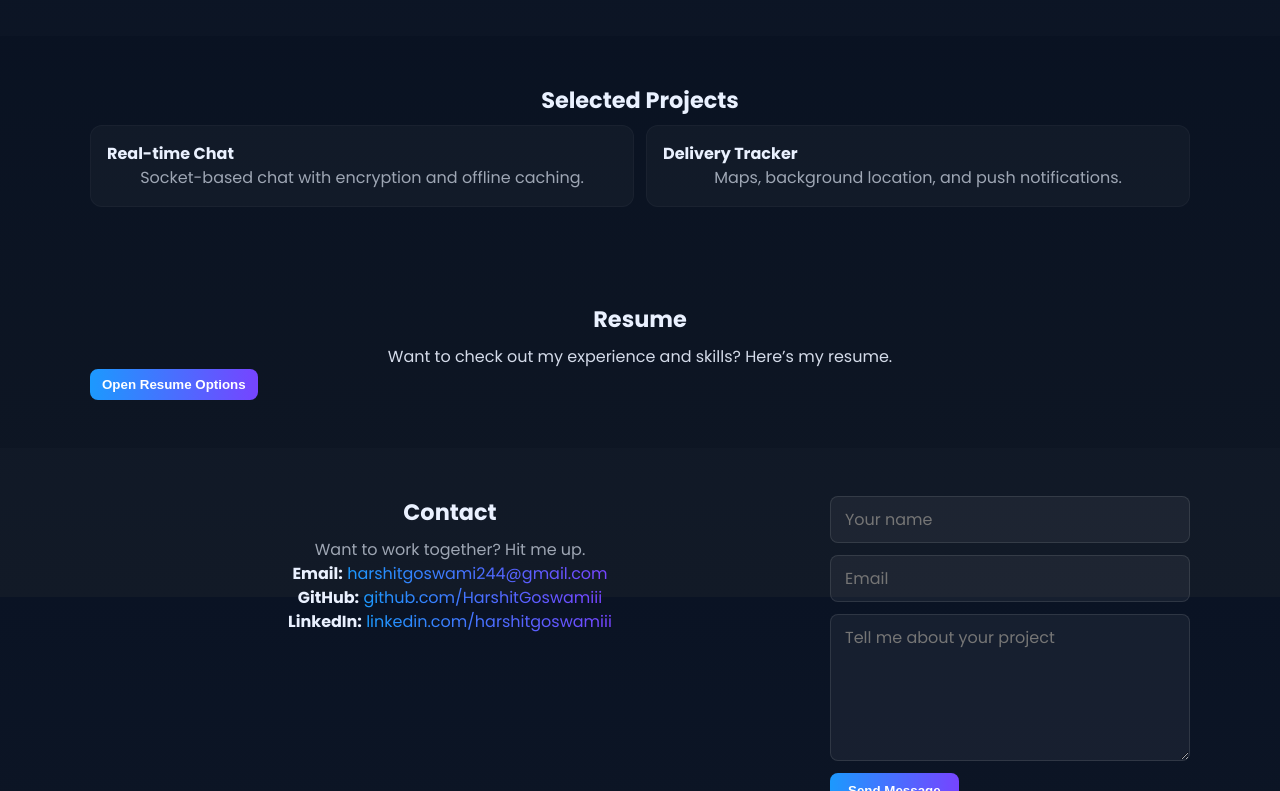
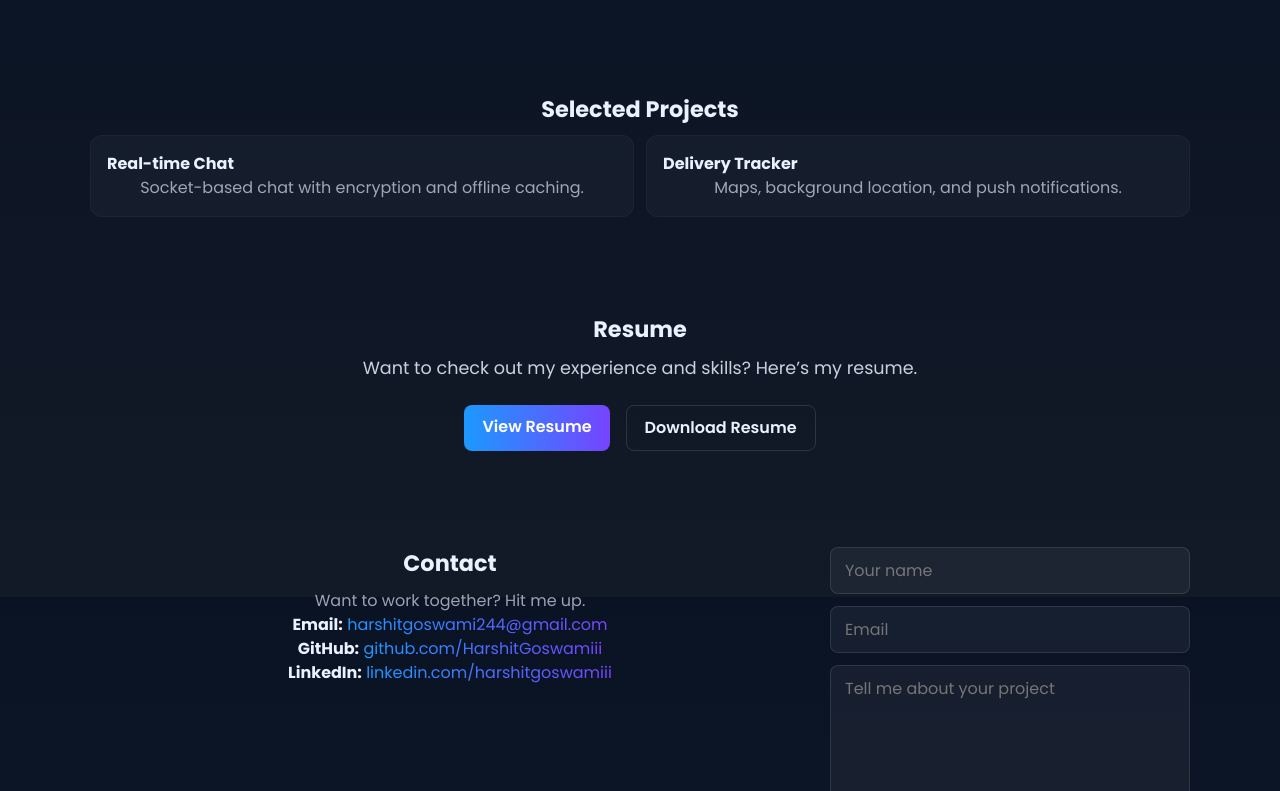
Before and after one commit to HarshitGoswamiii/Harshit_Goswami-Portfloio_Website, a plain HTML site: page index.html in a window 1280 px wide. Shown: the part 1003-1794 px from the top of the page. Drawn offline with Linux system fonts and the light colour scheme.

Commit message:
resume button chnages

```diff
--- a/index.html
+++ b/index.html
@@ -148,12 +148,16 @@
 
   <!-- RESUME SECTION -->
   <section id="resume" class="section">
-    <div class="container">
-      <h2>Resume</h2>
-      <p class="lead muted">Want to check out my experience and skills? Here’s my resume.</p>
-      <button class="btn" id="resumeSectionBtn">Open Resume Options</button>
+  <div class="container" style="text-align: center; max-width: 600px; margin: auto;">
+    <h2>Resume</h2>
+    <p class="lead">Want to check out my experience and skills? Here’s my resume.</p>
+    <div class="resume-buttons" style="margin-top: 24px; display: flex; justify-content: center; gap: 16px;">
+      <a href="assets/HarshitGoswamiResume.pdf" target="_blank" rel="noopener noreferrer" class="btn">View Resume</a>
+      <a href="assets/HarshitGoswamiResume.pdf" download class="btn ghost">Download Resume</a>
     </div>
-  </section>
+  </div>
+</section>
+
 
 <!-- CONTACT -->
 <section id="contact" class="section dark">
--- a/style.css
+++ b/style.css
@@ -575,3 +575,37 @@ h2 {
     border-radius: 6px;
   }
 }
+.section {
+  padding: 48px 6%;
+  background: rgba(255, 255, 255, 0.01);
+  color: #eaf1ff;
+}
+
+.lead {
+  font-size: 1.1rem;
+  color: rgba(234, 241, 255, 0.85);
+  max-width: 600px;
+  margin: 0 auto;
+}
+
+.resume-buttons .btn {
+  background: linear-gradient(90deg, #1c99fe, #7644ff);
+  color: #fff;
+  padding: 10px 18px;
+  border-radius: 8px;
+  text-decoration: none;
+  font-weight: 600;
+  cursor: pointer;
+  transition: background-color 0.25s ease;
+  display: inline-block;
+}
+
+.resume-buttons .btn:hover {
+  background: linear-gradient(90deg, #1384ff, #5a38cc);
+}
+
+.resume-buttons .btn.ghost {
+  background: transparent;
+  border: 1px solid rgba(255, 255, 255, 0.12);
+  color: inherit;
+}
```
